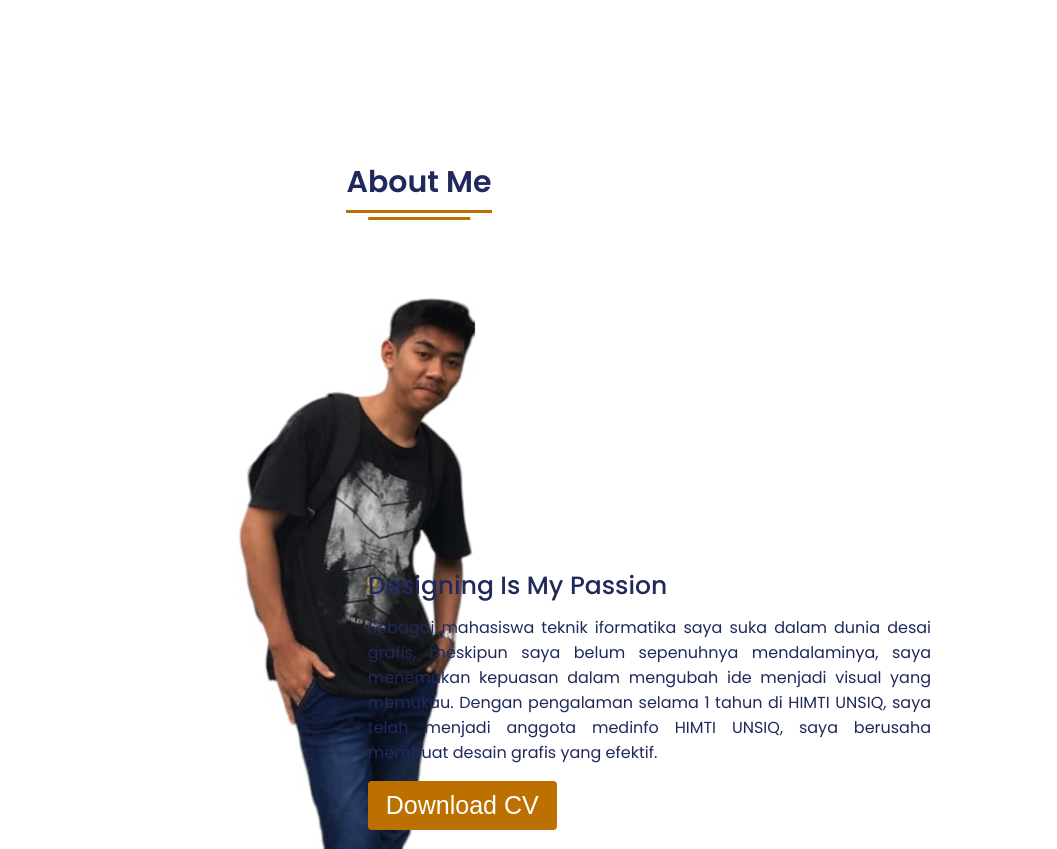
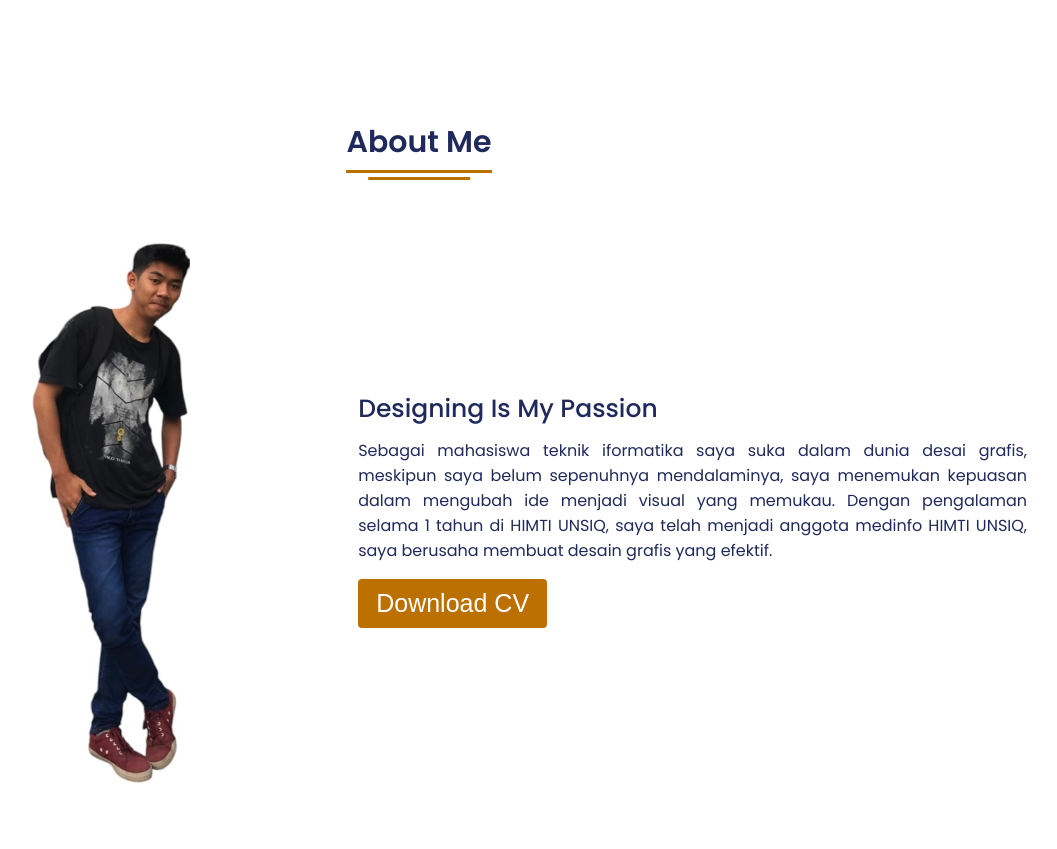
Before and after one commit to AnggunSubekti/bdt, a plain HTML site: page index.html in a window 1280 px wide. Shown: the part 720-1569 px from the top of the page, without its empty margins (221-1278 px from the left). Drawn offline with Linux system fonts and the light colour scheme; a script that the page names is missing.

Commit message:
Update bekti.css

```diff
--- a/bekti.css
+++ b/bekti.css
@@ -175,8 +175,8 @@ section{
   padding-top: 40px;
 }
 section .content{
-  width: 80%;
-  margin: 40px auto;
+  width: 95%;
+  margin: auto;
   font-family: 'Poppins', sans-serif;
 }
 .about .about-details{
@@ -217,8 +217,8 @@ section .title span::after{
   width: 300px;
 }
 .about .left img{
-  height: 900px;
-  width: 900px;
+  height: 600px;
+  width: 600px;
   object-fit: cover;
   border-radius: 12px;
 }
```
